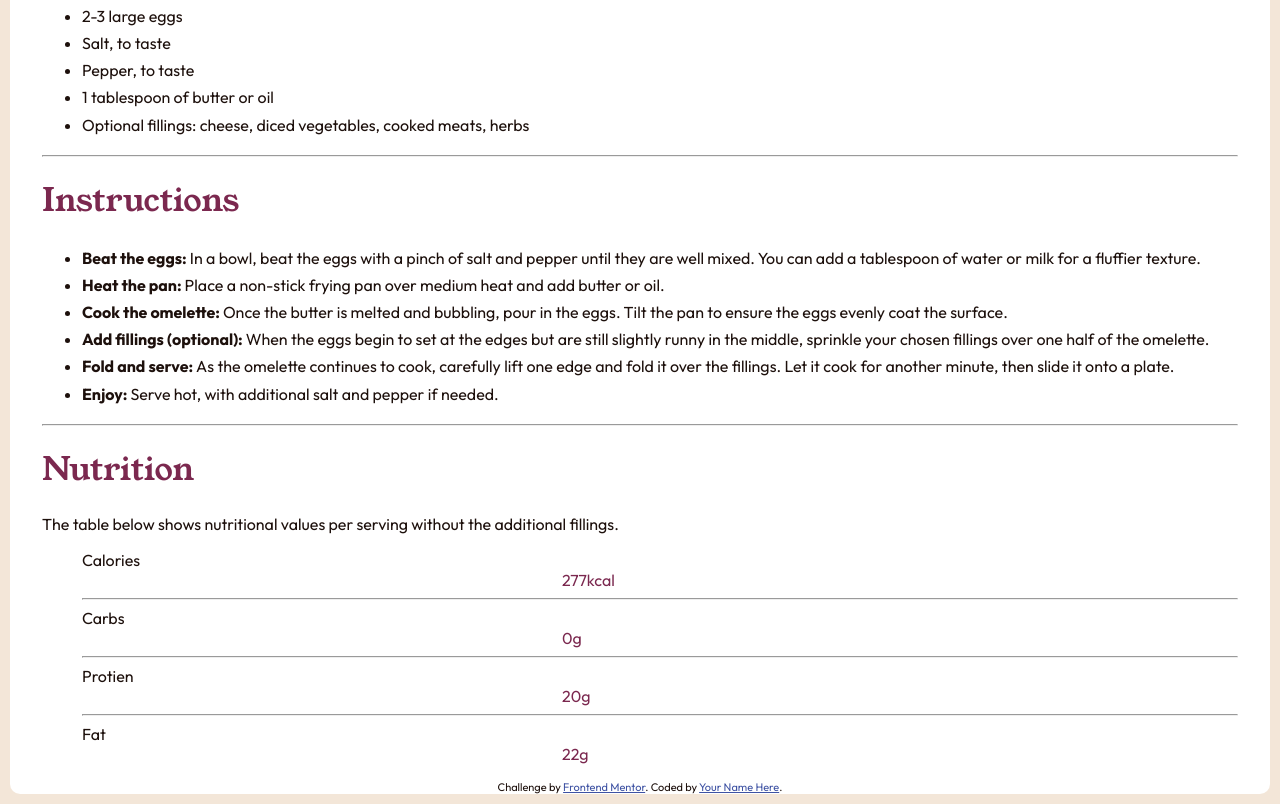
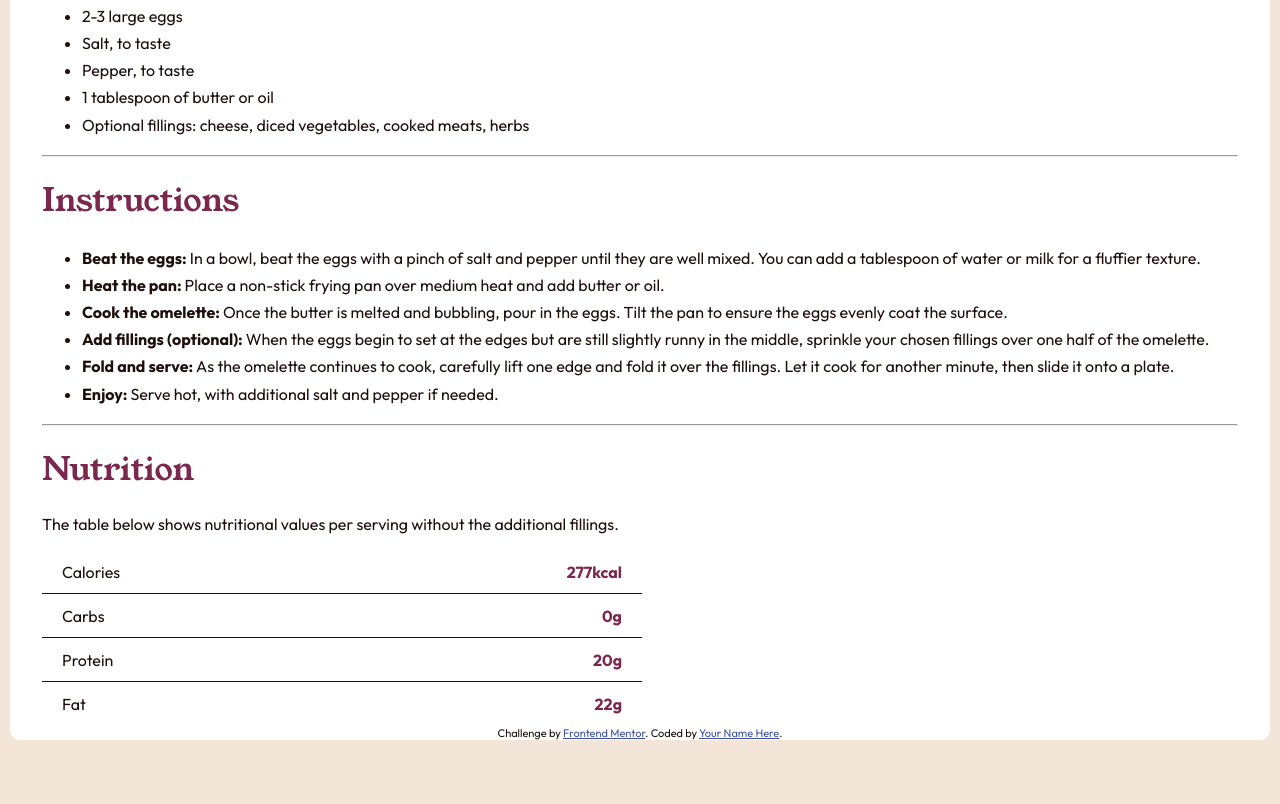
Before and after one commit to Bheem-Works/RECIPE-PAGE-MAIN, a plain HTML site: page index.html in a window 1280 px wide. Shown: the part 1070-1874 px from the top of the page. After the commit the page ends 1820 px from the top, so only its background shows below. Drawn offline with Linux system fonts and the light colour scheme.

Commit message:
desktop view finish

```diff
--- a/index.css
+++ b/index.css
@@ -11,7 +11,7 @@ body {
   font-optical-sizing: auto;
   font-style: normal;
   /* color: hsl(30, 10%, 34%); */
-  color:hsla(15, 42%, 8%, 1.00);
+  color: hsla(15, 42%, 8%, 1);
 }
 .omleteImage {
   margin: 20px 10px;
@@ -96,17 +96,36 @@ main {
   font-weight: 400;
 }
 
-span{
-  color: rgba(123, 40, 79, 1);
+.table {
+  width: 100%;
+  border-collapse: collapse;
+  max-width: 600px;
 }
 
-
-.listTable ul li{
-  list-style:none;
+.table tr {
+  position: relative;
 }
 
-.listTable ul span{
-  margin-left:30rem;
-  align-items: start;
-  text-align:start;
+.table tr::after {
+  content: "";
+  position: absolute;
+  left: 0;
+  right: 0;
+  bottom: 0;
+  height: 1px;
+  background: hsla(15, 42%, 8%, 1.00);
 }
+
+.table tr:last-child::after {
+  display: none;
+}
+
+.table td {
+  padding: 12px 20px;
+}
+
+.table td:last-child {
+  text-align: right;
+  font-weight: bold;
+  color: #7b284f;
+}
--- a/index.html
+++ b/index.html
@@ -112,52 +112,27 @@
             additional fillings.
           </p>
 
-          <div class="listTable">
-            <ul>
-              <li>Calories <div class="dibar"></div><span>277kcal</span></li>
-              <hr>
-              <li>Carbs  <div class="dibar"></div><span>0g</span></li>
-              <hr>
-              <li>Protien  <div class="dibar"></div><span>20g</span></li>
-              <hr>
-              <li>Fat  <div class="dibar"></div> <span>22g</span></li>
-            </ul>
-          </div>
-
-          <!-- <div class="tableStar">
-            <div class="right">
-              <p>Calories</p>
-              <p>Carbs</p>
-              <p>Protien</p>
-              <p>Fat</p>
-            </div>
-            <div class="left">
-              <p>277kcal</p>
-              <p>0g</p>
-              <p>20g</p>
-              <p>23g</p>
-            </div>
-          </div> -->
-          <!-- <table class="table">
-            <thead>
+          <table class="table">
+            <tbody>
               <tr>
-                <th scope="col" style="font-size: 30px;">Calories</th>
-                <th scope="col" style="font-size: 27px;">12</th>
+                <td>Calories</td>
+                <td>277kcal</td>
               </tr>
               <tr>
-                <th scope="col">Carbs</th>
-                <th scope="col">0g</th>
+                <td>Carbs</td>
+                <td>0g</td>
               </tr>
               <tr>
-                <th scope="col">Protien</th>
-                <th scope="col">20g</th>
+                <td>Protein</td>
+                <td>20g</td>
               </tr>
               <tr>
-                <th scope="col">Fat</th>
-                <th scope="col">22g</th>
+                <td>Fat</td>
+                <td>22g</td>
               </tr>
-            </thead>
-          </table> -->
+            </tbody>
+          </table>
+
         </div>
         <div class="attribution">
           Challenge by
@@ -168,4 +143,5 @@
       </div>
     </main>
   </body>
+
 </html>
```
